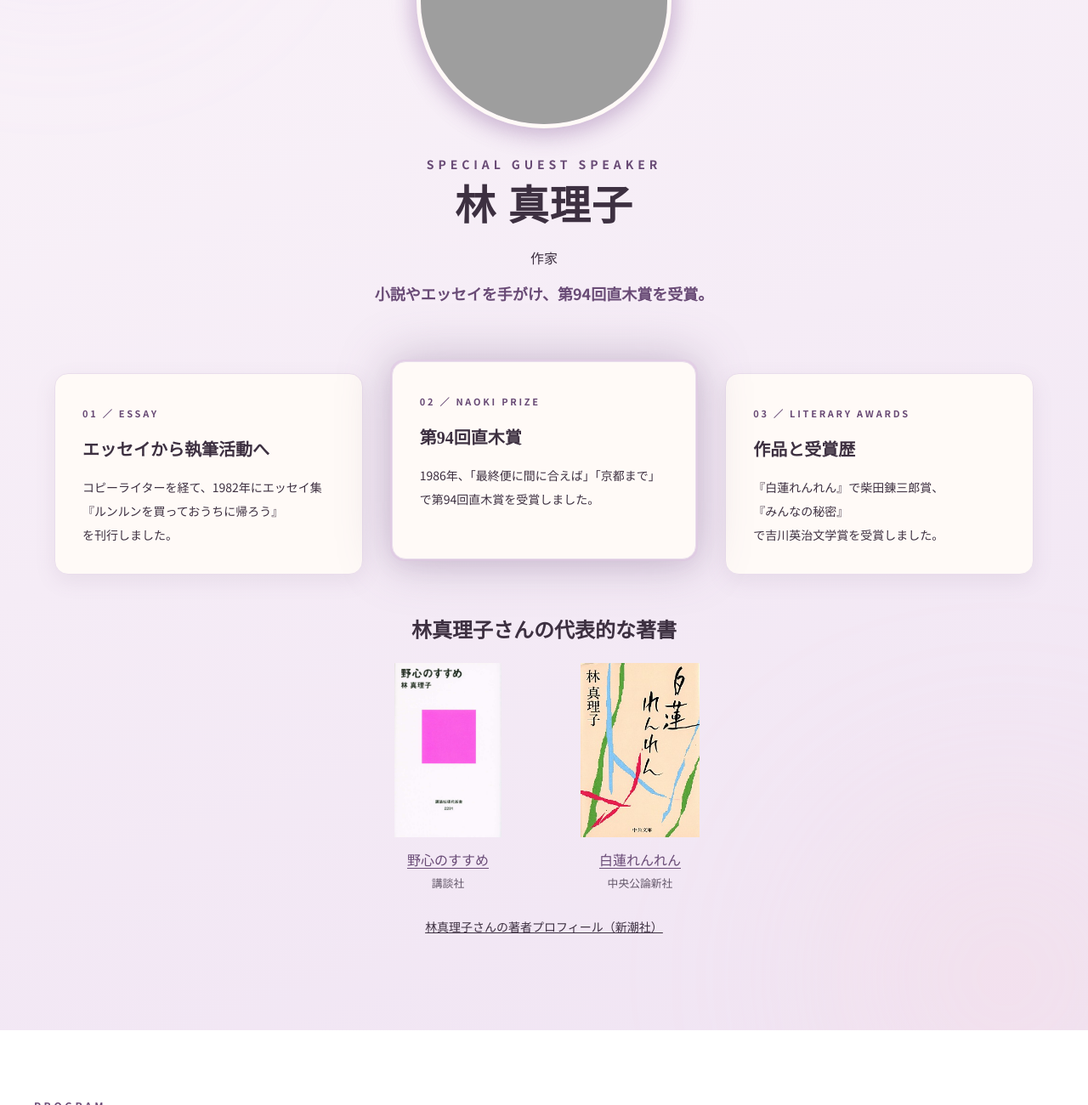
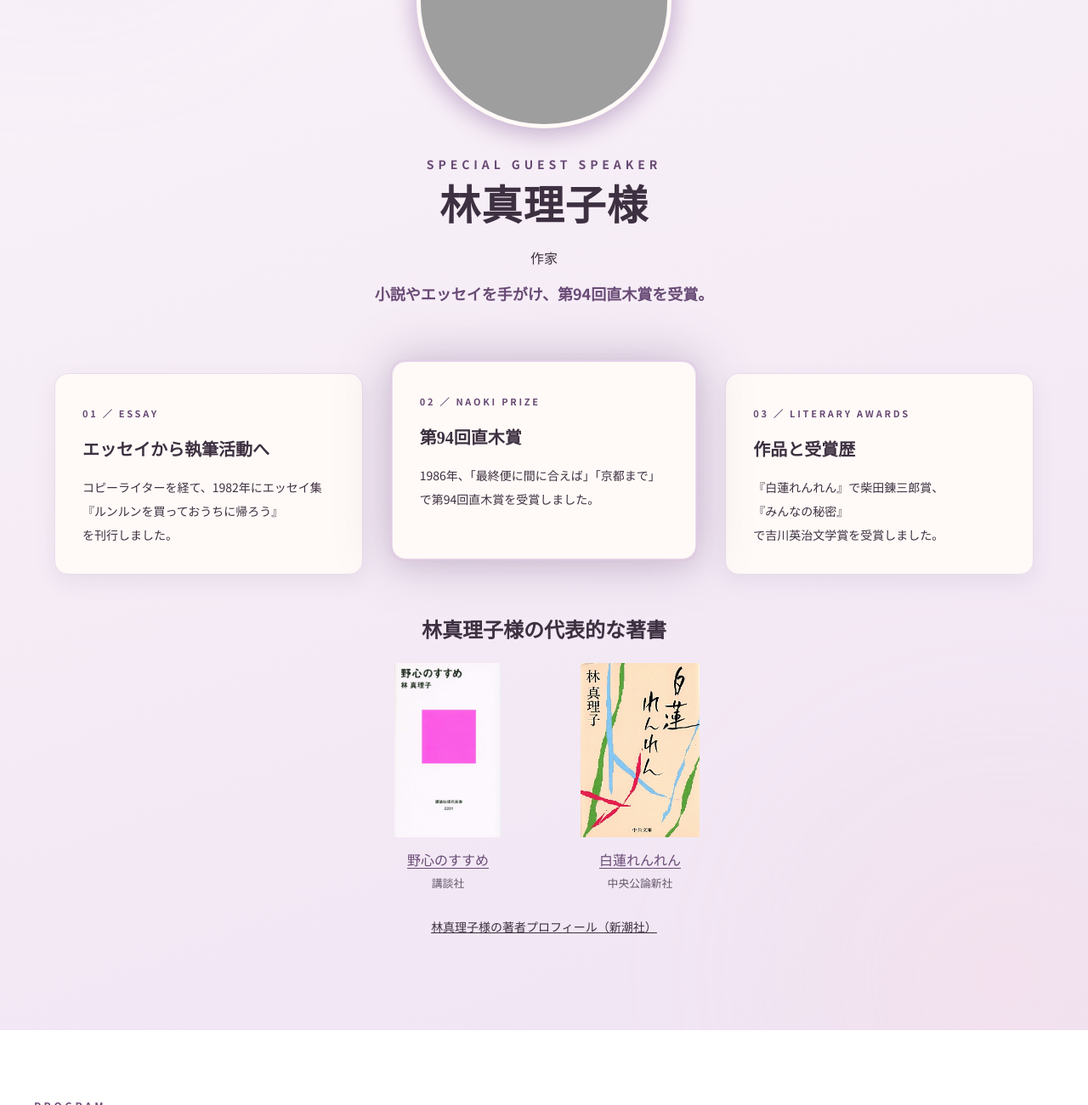
Before and after one commit to satomimurayama-ux/uzu-school, a plain HTML site: page session-2/index.html in a window 1280 px wide. Shown: the part 7114-8414 px from the top of the page at 85% size. Drawn offline with nearby package versions, Linux system fonts and the light colour scheme; grey boxes are pictures that could not be loaded.

Commit message:
Add honorific to Mariko Hayashi on session two page

```diff
--- a/session-2/index.html
+++ b/session-2/index.html
@@ -531,11 +531,11 @@
       <div class="mb-8 flex justify-center">
         <div class="relative">
           <div class="absolute -inset-1.5 rounded-full bg-[#c9a9d1] opacity-60 blur-md"></div>
-          <img class="guest-portrait relative" src="images/hayashi-mariko.png" alt="林真理子さん" width="1354" height="1438" loading="lazy">
+          <img class="guest-portrait relative" src="images/hayashi-mariko.png" alt="林真理子様" width="1354" height="1438" loading="lazy">
         </div>
       </div>
       <p class="mb-4 text-xs font-bold tracking-[0.35em] speaker-accent md:text-sm">SPECIAL GUEST SPEAKER</p>
-      <h2 class="mb-6 font-serif text-3xl font-black tracking-wide speaker-copy md:text-5xl">林 真理子</h2>
+      <h2 class="mb-6 font-serif text-3xl font-black tracking-wide speaker-copy md:text-5xl">林真理子様</h2>
       <p class="mb-4 text-sm font-medium leading-loose speaker-copy [word-break:keep-all] break-words md:text-base">
         作家
       </p>
@@ -572,7 +572,7 @@
       </div>
     </div>
     <div class="guest-books">
-      <h3>林真理子さんの代表的な著書</h3>
+      <h3>林真理子様の代表的な著書</h3>
       <ul>
         <li><a href="https://www.kodansha.co.jp/titles/1000014975">
           <img src="images/yashin-no-susume.jpg" alt="『野心のすすめ』の表紙" width="640" height="1045" loading="lazy">
@@ -586,7 +586,7 @@
         </a></li>
       </ul>
     </div>
-    <p class="mt-8 text-center text-sm speaker-copy"><a class="underline" href="https://www.shinchosha.co.jp/writer/2558/">林真理子さんの著者プロフィール（新潮社）</a></p>
+    <p class="mt-8 text-center text-sm speaker-copy"><a class="underline" href="https://www.shinchosha.co.jp/writer/2558/">林真理子様の著者プロフィール（新潮社）</a></p>
   </div>
 </section>
 
```
